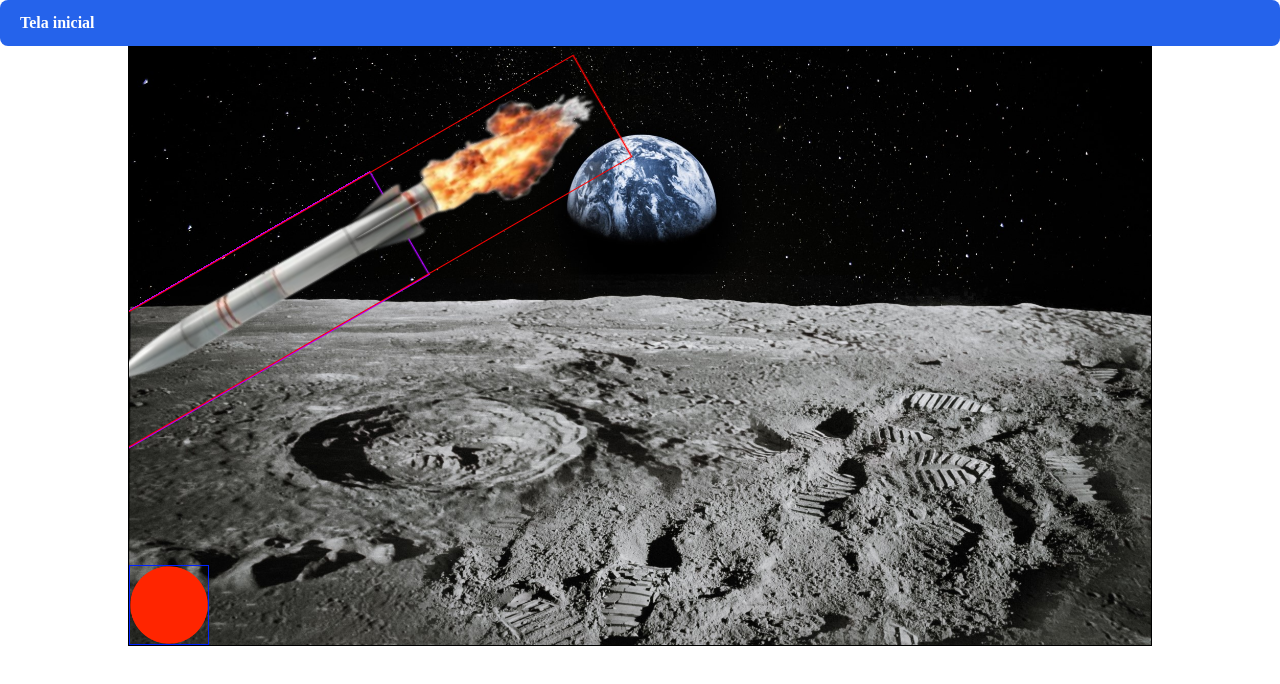
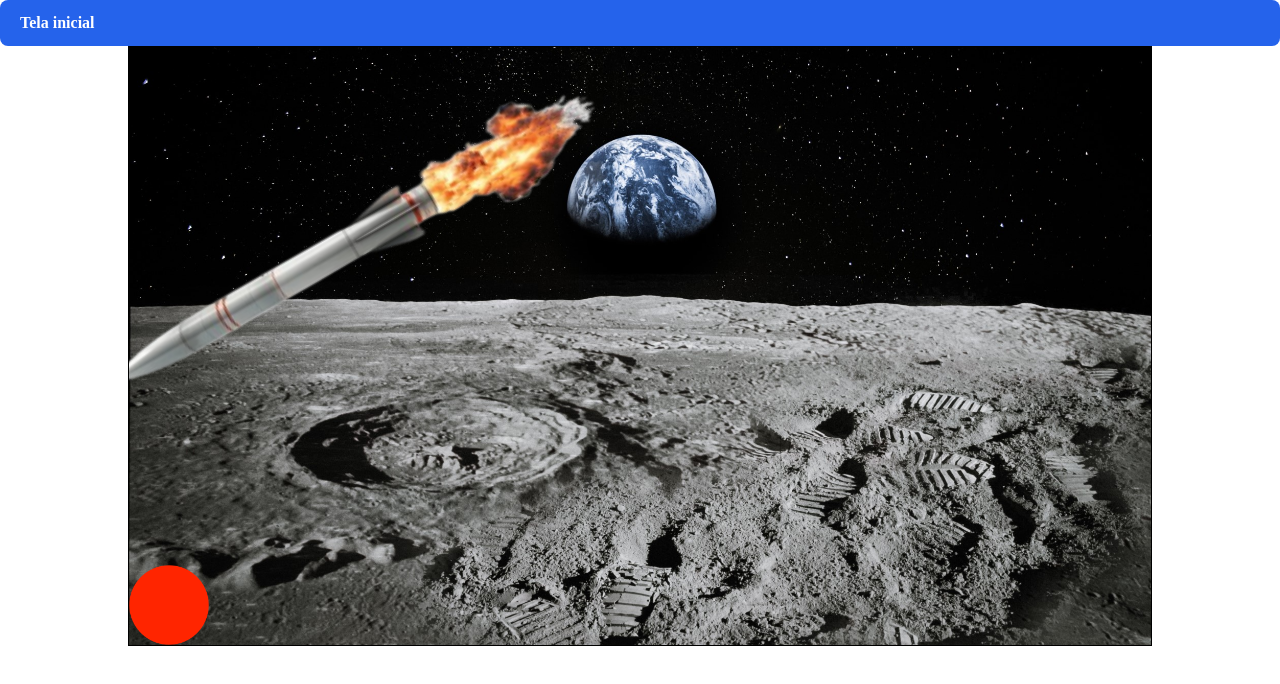
Before and after one commit to vitorbrandaov9-cloud/vitorbrandaov9-cloud.github.io, a plain HTML site: page indexJogoRed.html in a window 1280 px wide. Drawn offline with Linux system fonts and the light colour scheme; files whose address does not match are found by name.

Commit message:
Update StyleJogoRed.css

```diff
--- a/StyleJogoRed.css
+++ b/StyleJogoRed.css
@@ -23,7 +23,7 @@
 .missil-hitbox {
     position: absolute;
     bottom: 0;
-    border: 1px solid rgb(174, 0, 255);
+
     width: 240px;
     height: 120px;
     animation: missilAnimation 5.5s linear infinite;
@@ -32,7 +32,7 @@
 .missil{
     position: absolute;
     bottom: 0;
-    border: 1px solid red;
+
     width: 400px;
     display: block;
 }
@@ -41,7 +41,7 @@
     position: absolute;
     bottom: 0;
     width: 80px;
-   border: 1px solid rgb(0, 34, 255);
+
     transform-origin: center bottom;
 
 }
```
